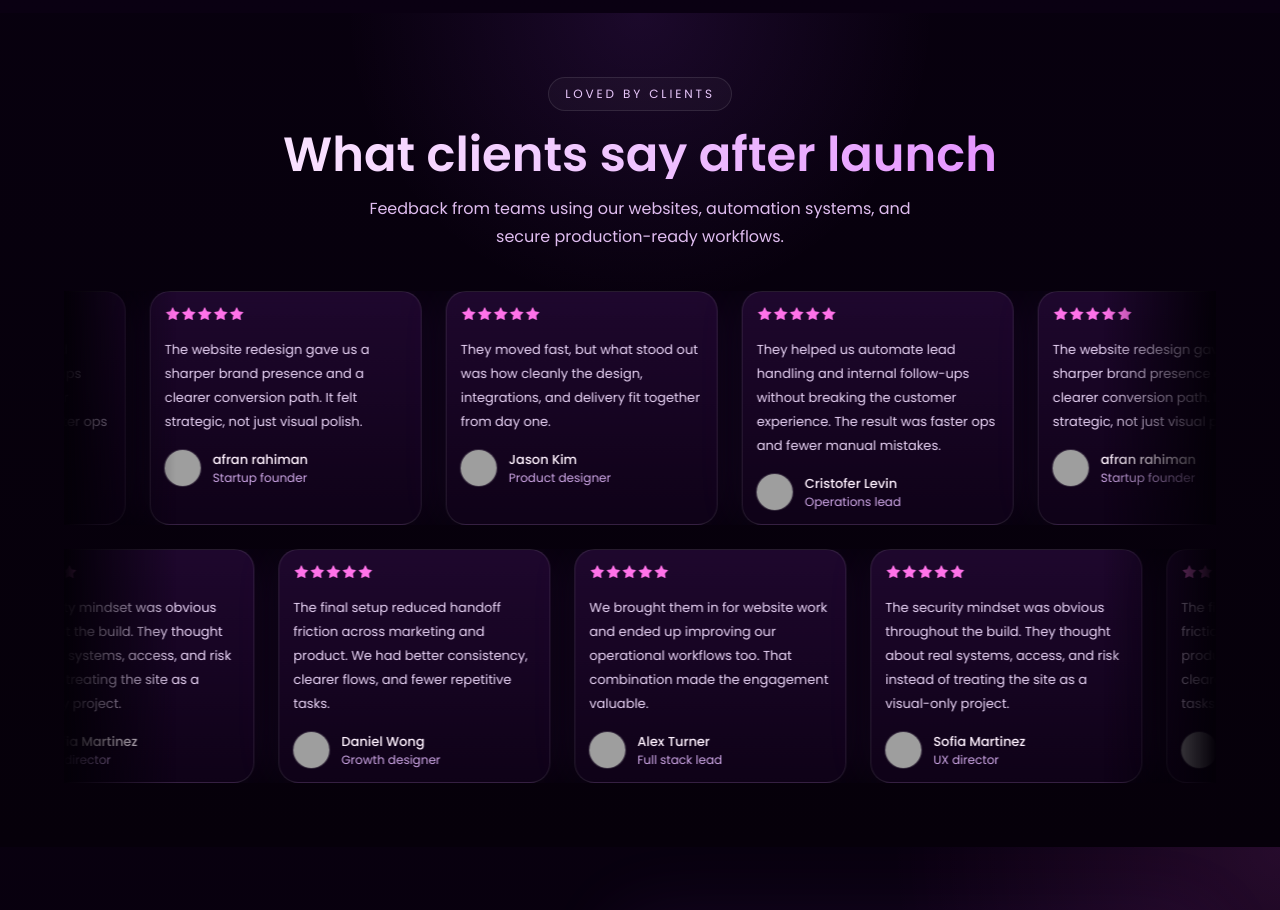
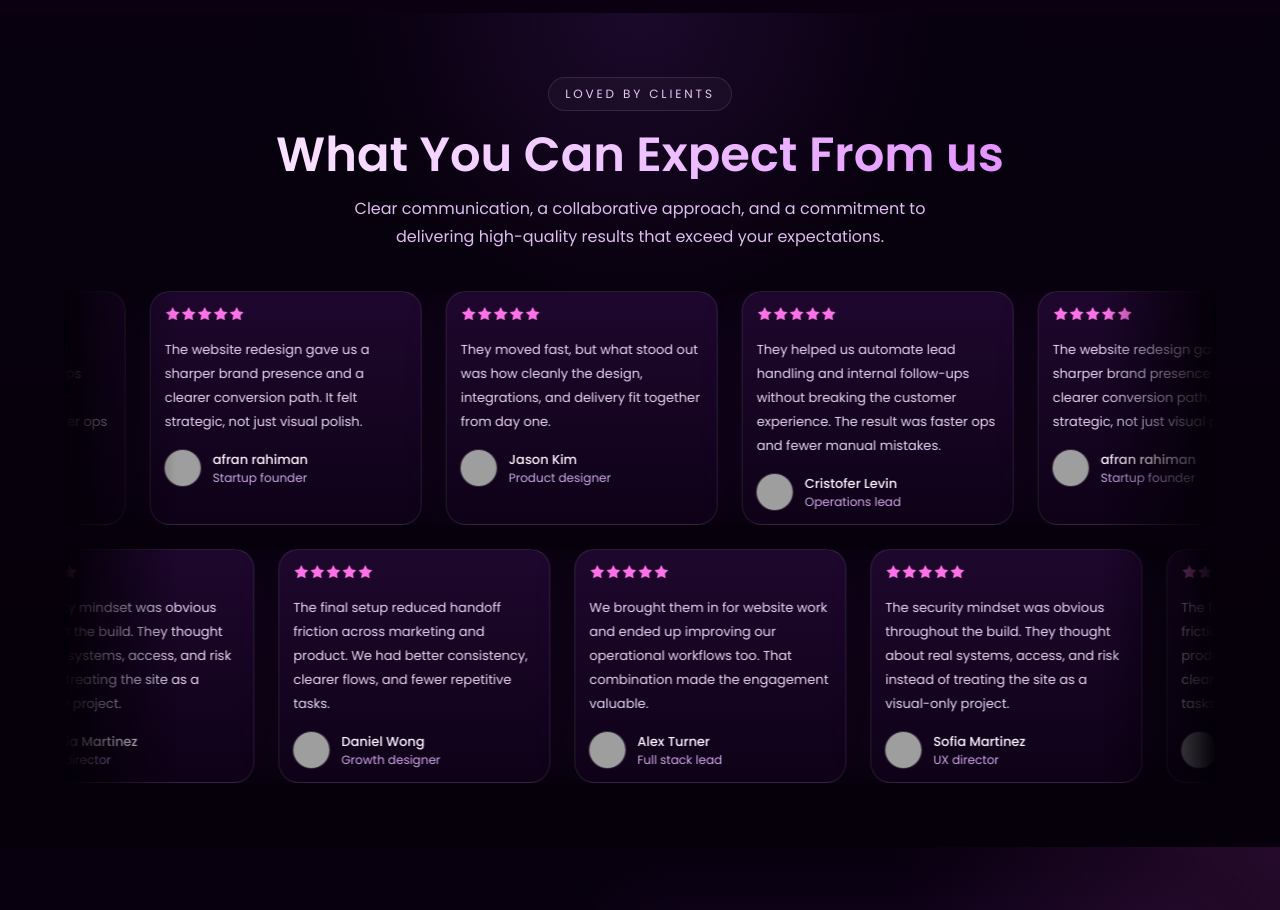
Before and after one commit to shamran86/Agency, a React (Vite) app: page / in a window 1280 px wide. Shown: the part 2460-3370 px from the top of the page. Built offline with nearby package versions, Linux system fonts and the light colour scheme; grey boxes are pictures that could not be loaded.

Commit message:
Edited desxcription: Updated the testimonial section to include a more detailed description of what clients can expect from the agency, emphasizing clear communication, collaboration, and a commitment to high-quality results.

```diff
--- a/src/sections/testimonials/TestimonialsSection.jsx
+++ b/src/sections/testimonials/TestimonialsSection.jsx
@@ -51,10 +51,10 @@ function TestimonialsSection() {
             <span className="text-xs uppercase tracking-[0.24em] text-[#e8c7fb]">Loved by clients</span>
           </div>
           <h2 className="mt-5 bg-gradient-to-r from-[#fff4ff] via-[#efc3ff] to-[#de73ff] bg-clip-text text-3xl font-semibold text-transparent sm:text-4xl lg:text-5xl">
-            What clients say after launch
+            What You Can Expect From us
           </h2>
           <p className="mx-auto mt-4 max-w-xl text-sm leading-7 text-[#e0bdf0] sm:text-base">
-            Feedback from teams using our websites, automation systems, and secure production-ready workflows.
+            Clear communication, a collaborative approach, and a commitment to delivering high-quality results that exceed your expectations.
           </p>
         </div>
 
```
